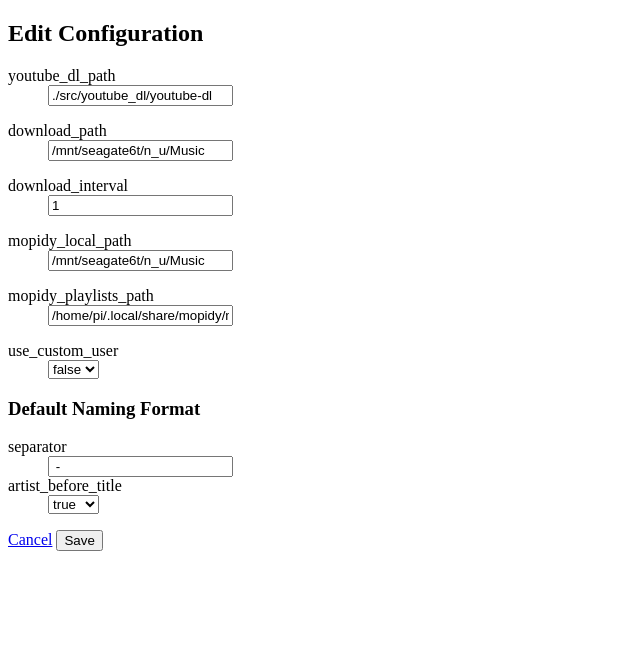
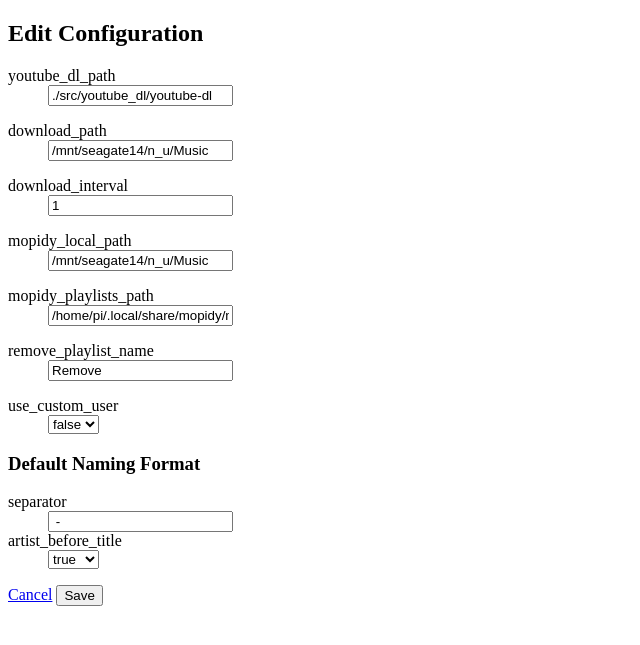
Before and after one commit to hQamonky/YtMusicDownloader, a Flask app: page /ui/configuration in a window 1280 px wide. Shown: the top 645 px of the page, without its empty margins (0-640 px from the left). Run offline with Flask 2, Linux system fonts and the light colour scheme; some libraries are stand-ins or nearby versions.

Commit message:
Implemented "remove" feature.

```diff
--- a/src/configuration.json
+++ b/src/configuration.json
@@ -1 +1 @@
-{"version": "2.2", "youtube_dl_path": "./src/youtube_dl/youtube-dl", "download_path": "/mnt/seagate6t/n_u/Music", "download_interval": "1", "mopidy_local_path": "/mnt/seagate6t/n_u/Music", "mopidy_playlists_path": "/home/pi/.local/share/mopidy/m3u", "use_custom_user": "false", "naming_format": {"separator": " - ", "artist_before_title": "true"}}
+{"version": "2.2", "youtube_dl_path": "./src/youtube_dl/youtube-dl", "download_path": "/mnt/seagate14/n_u/Music", "download_interval": "1", "mopidy_local_path": "/mnt/seagate14/n_u/Music", "mopidy_playlists_path": "/home/pi/.local/share/mopidy/m3u", "remove_playlist_name": "Remove", "use_custom_user": "false", "naming_format": {"separator": " - ", "artist_before_title": "true"}}
--- a/src/controller/__init__.py
+++ b/src/controller/__init__.py
@@ -107,6 +107,26 @@ class Controller:
             print(config['mopidy_playlists_path'])
         print(config['mopidy_playlists_path'])
         return config['mopidy_playlists_path']
+
+    @staticmethod
+    def set_remove_playlist_name(path):
+        if path[-1:] == '/':
+            path = path[:-1]
+        # Get configuration file
+        with open('./src/configuration.json') as json_file:
+            config = json.load(json_file)
+        config['remove_playlist_name'] = path
+        with open('./src/configuration.json', 'w') as outfile:
+            json.dump(config, outfile)
+        return config
+
+    @staticmethod
+    def get_remove_playlist_name():
+        with open('./src/configuration.json') as json_file:
+            config = json.load(json_file)
+            print(config['remove_playlist_name'])
+        print(config['remove_playlist_name'])
+        return config['remove_playlist_name']
 
     @staticmethod
     def update_config_naming_format(args):
@@ -489,6 +509,47 @@ class Controller:
                     log['Kept'].append(f)
         return log
 
+    @staticmethod
+    def archive_music():
+        # Created variables
+        music_folder = Controller.get_download_path()
+        archive_folder = music_folder + "/Archive"
+        mopidy_playlists_path = Controller.get_mopidy_playlists_path()
+        remove_playlist_name = Controller.get_remove_playlist_name()
+        remove_playlist_path = mopidy_playlists_path + "/" + remove_playlist_name + ".m3u8"
+        mopidy = Mopidy(Controller.get_mopidy_local_path(), mopidy_playlists_path)
+        power_amp = PowerAmp(music_folder)
+        # Get list of music to remove
+        music_to_remove = mopidy.get_music_to_remove(remove_playlist_name)
+
+        # Create Archive folder if doesn't exist
+        if not os.path.exists(archive_folder):
+            os.makedirs(archive_folder)
+
+        # Remove music from mopidy playlist files
+        for music_file in music_to_remove:
+            # Remove next line character
+            music_file = music_file[:-1]
+            mopidy.archive_music(music_file, remove_playlist_name)
+            # Move music file to archive folder
+            try:
+                os.rename(
+                    music_folder + "/" + music_file,
+                    archive_folder + "/" + music_file
+                )
+            except:
+                print("Unknown error")
+            # Update mopidy "remove playlist" file
+            mopidy.remove_music_from_playlist(music_file, remove_playlist_path)
+        # Update all power amp playlist files
+        power_amp.convert_playlists_from_mopidy(mopidy_playlists_path)
+        return 'OK'
+
+    @staticmethod
+    def get_music_to_remove():
+        mopidy = Mopidy(Controller.get_mopidy_local_path(), Controller.get_mopidy_playlists_path())
+        return mopidy.get_music_to_remove(Controller.get_remove_playlist_name())
+
     # Naming Rules -----------------------------------------------------------------------------------------------------
 
     @staticmethod
--- a/src/endpoints/templates/configuration.html
+++ b/src/endpoints/templates/configuration.html
@@ -19,6 +19,9 @@
         {{ render_field(form.mopidy_playlists_path) }}
     </dl>
     <dl>
+        {{ render_field(form.remove_playlist_name) }}
+    </dl>
+    <dl>
         {{ render_field(form.use_custom_user) }}
     </dl>
     <h3>Default Naming Format</h3>
--- a/src/endpoints/templates/home.html
+++ b/src/endpoints/templates/home.html
@@ -12,6 +12,7 @@
           <ul class="menu">
             <li><a href="{{ url_for('ui_playlists') }}">Playlists</a></li>
             <li><a href="{{ url_for('ui_new_music') }}">New Music</a></li>
+            <li><a href="{{ url_for('ui_archive_music') }}">Archive Music</a></li>
             <li><a href="{{ url_for('ui_naming_rules') }}">Naming Rules</a></li>
             <li><a href="{{ url_for('ui_channels') }}">Channels</a></li>
             <li><a href="{{ url_for('ui_configuration') }}">Configuration</a></li>
--- a/src/endpoints/ui.py
+++ b/src/endpoints/ui.py
@@ -174,6 +174,17 @@ class MusicForm(Form):
     artist = StringField('artist')
     channel = StringField('channel')
     new = SelectField('new', choices=bool_types)
+
+
+@app.route('/ui/music/archive', methods=['GET', 'POST'])
+def ui_archive_music():
+    if request.method == 'POST':
+        # Reset
+        Controller.archive_music()
+        return redirect('/ui/home')
+    return render_template('archive_music.html',
+                           music_to_remove=Controller.get_music_to_remove(),
+                           playlist_name=Controller.get_remove_playlist_name())
 
 
 # Naming Rules ---------------------------------------------------------------------------------------------------------
@@ -359,6 +370,7 @@ def ui_configuration():
                              download_interval=configuration['download_interval'],
                              mopidy_local_path=configuration['mopidy_local_path'],
                              mopidy_playlists_path=configuration['mopidy_playlists_path'],
+                             remove_playlist_name=configuration['remove_playlist_name'],
                              use_custom_user=configuration['use_custom_user'],
                              separator=configuration['naming_format']['separator'],
                              artist_before_title=configuration['naming_format']['artist_before_title'])
@@ -372,6 +384,7 @@ def ui_configuration():
                 download_interval = form.download_interval.data
                 mopidy_local_path = form.mopidy_local_path.data
                 mopidy_playlists_path = form.mopidy_playlists_path.data
+                remove_playlist_name = form.remove_playlist_name.data
                 use_custom_user = form.use_custom_user.data
                 separator = form.separator.data
                 artist_before_title = form.artist_before_title.data
@@ -381,6 +394,7 @@ def ui_configuration():
             Controller.set_download_interval(args.download_interval)
             Controller.set_mopidy_local_path(args.mopidy_local_path)
             Controller.set_mopidy_playlists_path(args.mopidy_playlists_path)
+            Controller.set_remove_playlist_name(args.remove_playlist_name)
             Controller.update_config_user(args.use_custom_user)
             Controller.update_config_naming_format(args)
             return redirect('/ui/home')
@@ -394,6 +408,7 @@ class ConfigurationForm(Form):
     download_interval = StringField('download_interval')
     mopidy_local_path = StringField('mopidy_local_path')
     mopidy_playlists_path = StringField('mopidy_playlists_path')
+    remove_playlist_name = StringField('remove_playlist_name')
     use_custom_user = SelectField('use_custom_user', choices=bool_types)
     separator = StringField('separator')
     artist_before_title = SelectField('artist_before_title', choices=bool_types)
```
Also changed, not shown: docs/Todo.md (+1 -1 lines), src/endpoints/templates/archive_music.html (added, +19 -0 lines), src/mopidy/__init__.py (+49 -1 lines), src/poweramp/__init__.py (+4 -4 lines).
